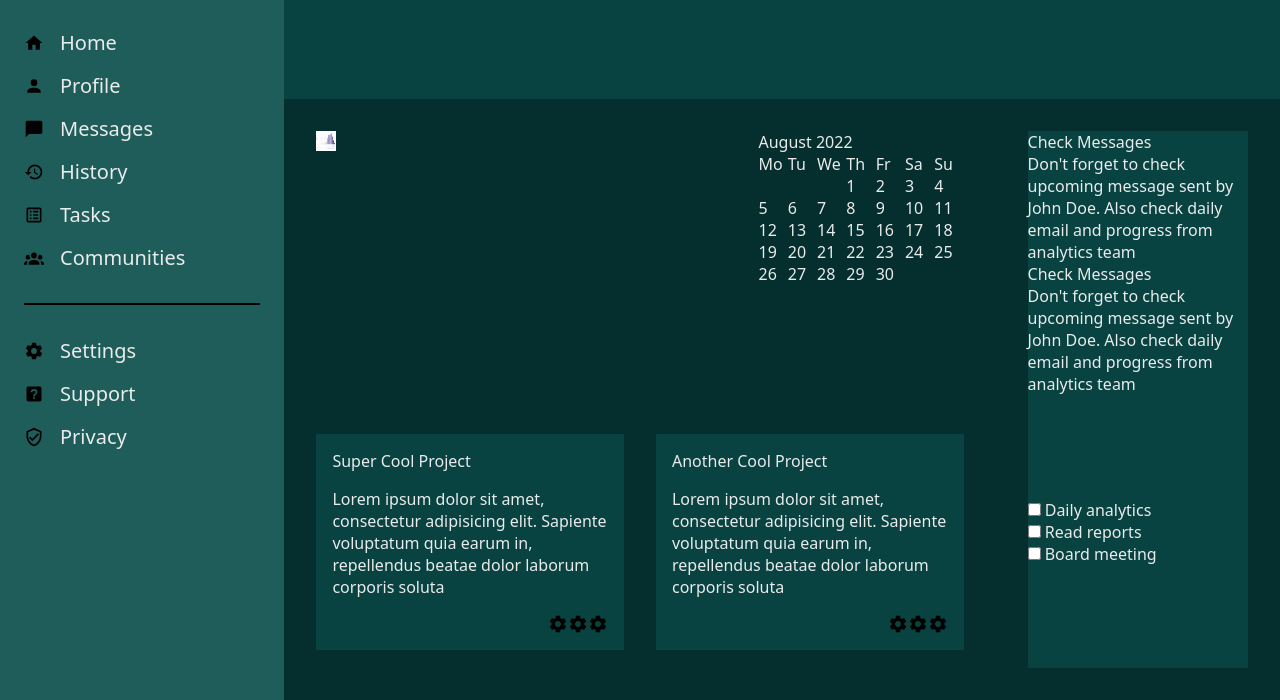
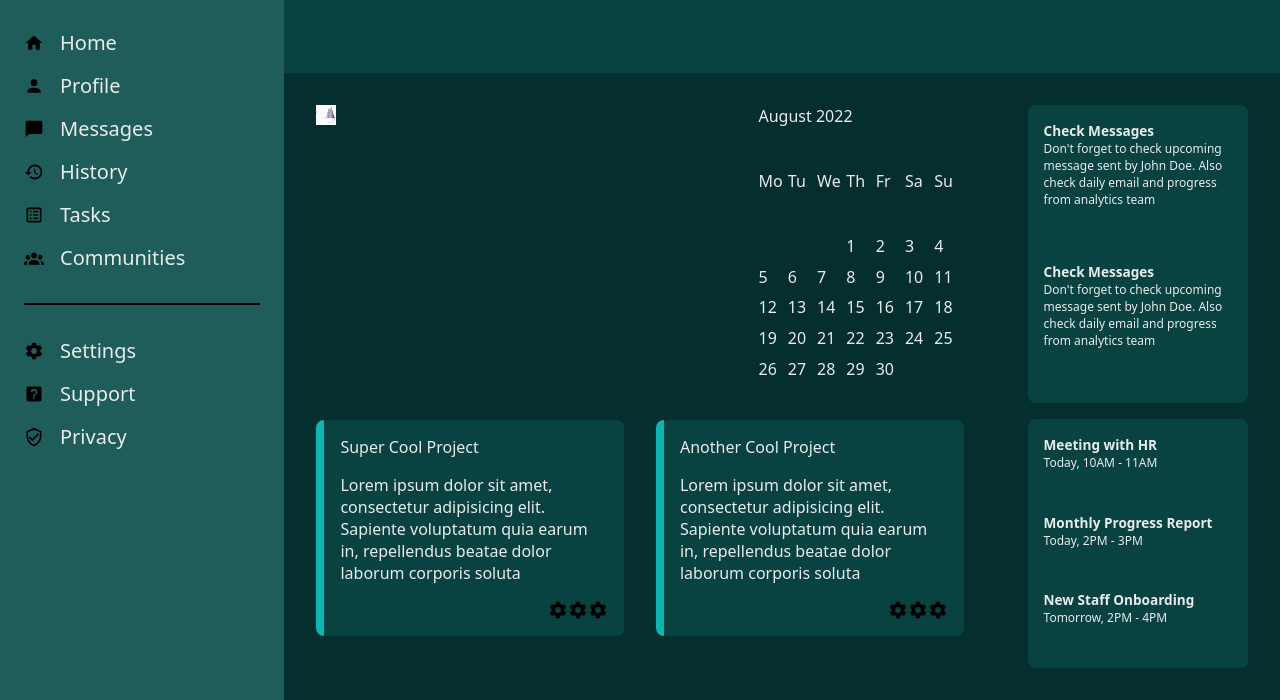
Before and after one commit to lm2u/odin-dashboard, a plain HTML site: page index.html in a window 1280 px wide. Shown: the part 100-800 px from the top of the page. Drawn offline with Linux system fonts and the light colour scheme.

Commit message:
Add style and populated right-content.

```diff
--- a/index.html
+++ b/index.html
@@ -136,26 +136,27 @@
   <section class="right-content">
     <div class="reminders-container">
       <div class="reminders">
-        <p class="reminder-title">Check Messages</p>
+        <h3 class="reminder-title">Check Messages</h3>
         <p class="reminder-content">Don't forget to check upcoming message sent by John Doe. Also check daily email and progress from analytics team</p>
       </div>
+      <!-- <div class="sep"></div> -->
       <div class="reminders">
-        <p class="reminder-title">Check Messages</p>
+        <h3 class="reminder-title">Check Messages</h3>
         <p class="reminder-content">Don't forget to check upcoming message sent by John Doe. Also check daily email and progress from analytics team</p>
       </div>
     </div>
-    <div class="checklist-container">
-      <div class="checklist">
-        <input type="checkbox" name="list" id="list">
-        <span>Daily analytics</span>
+    <div class="sch">
+      <div class="sch1">
+        <h3 class="sch-title">Meeting with HR</h3>
+        <p class="sch-time">Today, 10AM - 11AM</p>
       </div>
-      <div class="checklist">
-        <input type="checkbox" name="list" id="list">
-        <span>Read reports</span>
+      <div class="sch2">
+        <h3 class="sch-title">Monthly Progress Report</h3>
+        <p class="sch-time">Today, 2PM - 3PM</p>
       </div>
-      <div class="checklist">
-        <input type="checkbox" name="list" id="list">
-        <span>Board meeting</span>
+      <div class="sch3">
+        <h3 class="sch-title">New Staff Onboarding</h3>
+        <p class="sch-time">Tomorrow, 2PM - 4PM</p>
       </div>
     </div>
   </section>
--- a/style.css
+++ b/style.css
@@ -88,8 +88,6 @@ header{
 
 .right-content{
   grid-area: right;
-  background-color: var(--primary);
-  display:grid;
   margin: 2rem;
 }
 
@@ -149,10 +147,15 @@ button{
 .bottom-right-header{
   margin:auto;
 }
-j
 /* ------------------------------------------ */
 /* Body stuff */
 /* ------------------------------------------ */
+
+.proj-task,
+.reminders-container,
+.sch{
+  border-radius:8px;
+}
 
 /* Calendar */
 .calendar{
@@ -183,9 +186,49 @@ j
   background-color: var(--primary);
   display: grid;
   gap:1rem;
+  border-left:8px solid var(--accent);
 }
 
 .proj-icons{
   display:flex;
   justify-content: flex-end;
 }
+
+
+/* ------------------------------------------ */
+/* Right content */
+/* ------------------------------------------ */
+
+.right-content{
+  display:grid;
+  gap:1rem;
+}
+
+.reminders-container{
+  background-color: var(--primary);
+  display:grid;
+  gap:1rem;
+  padding:1em;
+}
+
+.reminder-title,
+.sch-title{
+  font-weight: bold;
+  font-size:0.85rem;
+}
+
+.reminder-content,
+.sch-time{
+  font-size:0.75rem;
+}
+
+.sep{
+  border:1px solid var(--text);
+}
+
+.sch{
+  background-color: var(--primary);
+  padding:1em;
+  display:grid;
+  gap:1rem;
+}
```
